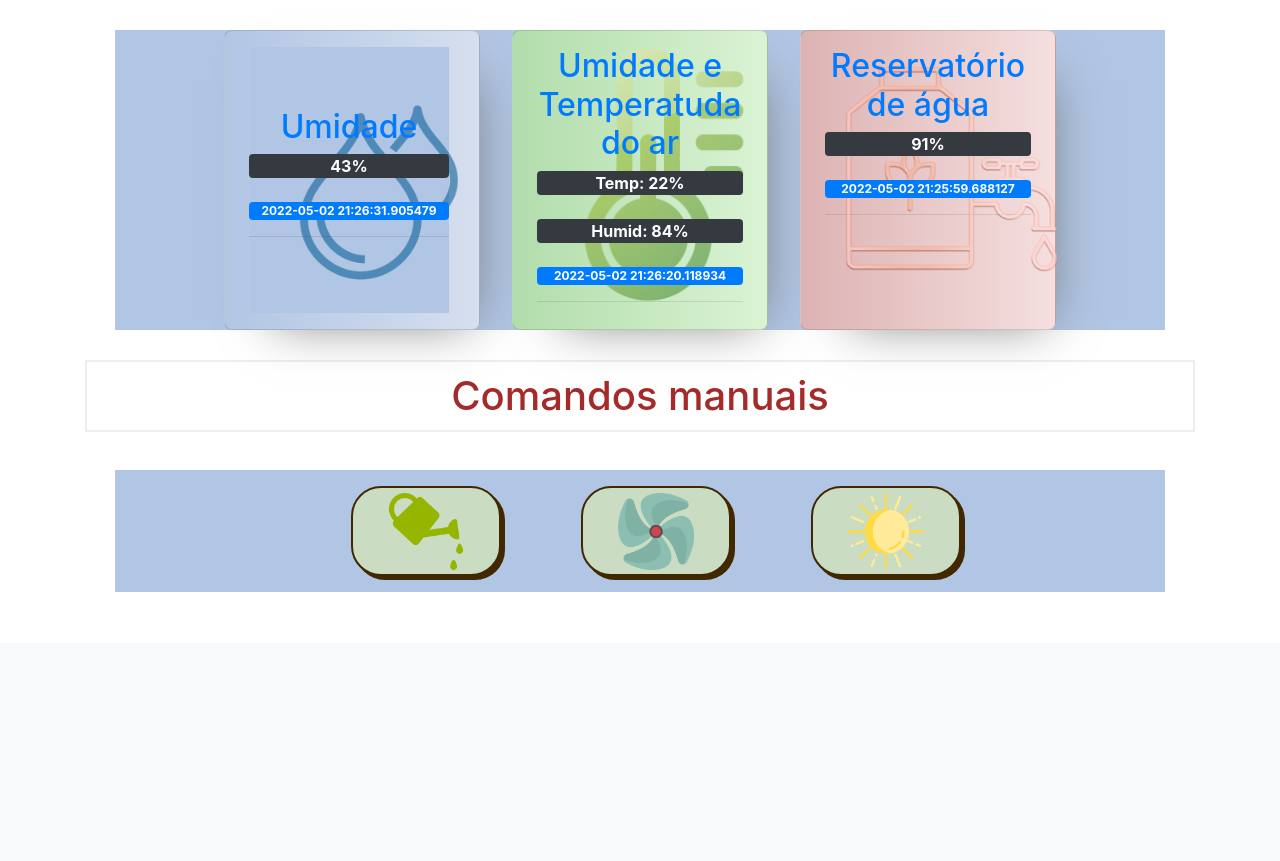
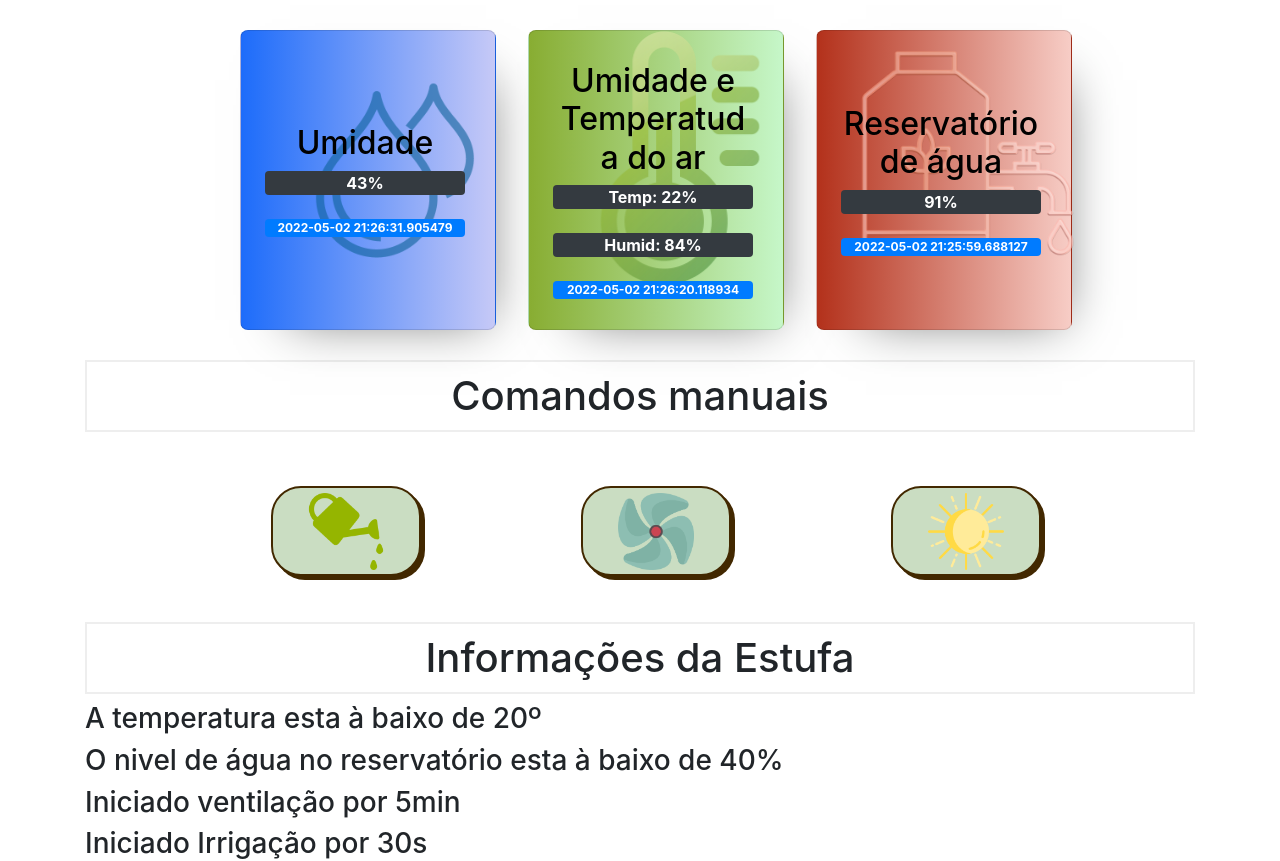
Before and after one commit to APBellan/TCC_EstufaIOT, a Flask app: page / in a window 1280 px wide. Shown: the part 157-1018 px from the top of the page. Before the commit the page ends 749 px from the top, so only its background shows below. Run offline with Flask 2, Linux system fonts and the light colour scheme; data comes from the database, SQL or seed files in the repository; both versions use the stored data as it was after the commit; some libraries are stand-ins or nearby versions.

Commit message:
Integração .py principal

```diff
--- a/app.py
+++ b/app.py
@@ -2,22 +2,28 @@ from flask import Flask, render_template, request, url_for, flash, redirect
 import sqlite3
 from werkzeug.exceptions import abort
 
+
 app = Flask(__name__)
 
+ ### Define a conexão com o banco de dados
+
 def get_db_connection():
-    conn = sqlite3.connect('EstufaDB.db')
-    conn.row_factory = sqlite3.Row
+    conw = None
+    connw = sqlite3.connect('EstufaDB.db')
+    connw.row_factory = sqlite3.Row
 
-    return conn
+    return connw
 
+ ### Apontamento de rotas
 @app.route('/')
 def index():
 
-    conn = get_db_connection()
-    posts_humid = conn.execute('SELECT * FROM humid ORDER BY ID DESC LIMIT 1').fetchall()
-    posts_dht11 = conn.execute('SELECT * FROM dht11 ORDER BY ID DESC LIMIT 1').fetchall()
-    posts_reserv = conn.execute('SELECT * FROM reserv ORDER BY ID DESC LIMIT 1').fetchall()
-    conn.close()
+    connw = get_db_connection()
+    posts_humid = connw.execute('SELECT * FROM humid ORDER BY ID DESC LIMIT 1').fetchall()
+    posts_dht11 = connw.execute('SELECT * FROM dht11 ORDER BY ID DESC LIMIT 1').fetchall()
+    posts_reserv = connw.execute('SELECT * FROM reserv ORDER BY ID DESC LIMIT 1').fetchall()
+    posts_log = connw.execute('SELECT * FROM log_estufa ORDER BY ID DESC LIMIT 5').fetchall()
+    connw.close()
 
     try:
         if request.args['teste'] == '1':
@@ -29,7 +35,7 @@ def index():
     except:
         pass
 
-    return render_template('index.html', posts_humid=posts_humid, posts_dht11=posts_dht11, posts_reserv=posts_reserv)
+    return render_template('index.html', posts_humid=posts_humid, posts_dht11=posts_dht11, posts_reserv=posts_reserv, posts_log=posts_log)
 
 @app.route('/humid')
 def post_humid():
@@ -46,40 +52,33 @@ def post_reserv():
     post_reserv = get_post_reserv()
     return render_template('reserv.html', post_reserv=post_reserv)
 
-@app.route('/push')
-def teste_push():
-    strprint = "DEU CERTOOOOOOOO _______________"
-    print(strprint)
-
-
-    return render_template('index.html')
-
-# def teste(str_teste):
-#     str_teste = str_teste
-#     print(str_teste)
-
+ ### Definições das funções WEB
 
 def get_post_humid():
-    conn = get_db_connection()
-    post_humid = conn.execute('SELECT * FROM humid ORDER BY ID DESC LIMIT 17').fetchall()
-    conn.close()
+    connw = get_db_connection()
+    post_humid = connw.execute('SELECT * FROM humid ORDER BY ID DESC LIMIT 17').fetchall()
+    connw.close()
     print(post_humid)
     if post_humid is None:
         abort(404)
     return post_humid
 
 def get_post_dht11():
-    conn = get_db_connection()
-    post_dht11 = conn.execute('SELECT * FROM dht11 ORDER BY ID DESC LIMIT 17').fetchall()
-    conn.close()
+    connw = get_db_connection()
+    post_dht11 = connw.execute('SELECT * FROM dht11 ORDER BY ID DESC LIMIT 17').fetchall()
+    connw.close()
     if post_dht11 is None:
         abort(404)
     return post_dht11
 
 def get_post_reserv():
-    conn = get_db_connection()
-    post_reserv = conn.execute('SELECT * FROM reserv ORDER BY ID DESC LIMIT 17').fetchall()
-    conn.close()
+    connw = get_db_connection()
+    post_reserv = connw.execute('SELECT * FROM reserv ORDER BY ID DESC LIMIT 17').fetchall()
+    connw.close()
     if post_reserv is None:
         abort(404)
     return post_reserv
+
+
+
+    #validar a inclusão de uma pagina para marcar o inicio do cultivo, para poder apresentar
--- a/static/css/style.css
+++ b/static/css/style.css
@@ -38,7 +38,7 @@ main.cards .card_div {
     display: flex;
     flex-direction: row;
     /* align-content: space-around; */
-    background-color: #b1c6e4;
+    /* background-color: #b1c6e4; */
 
     justify-content: center;
     align-items: center;
@@ -49,7 +49,7 @@ main.cards section.card {
     /* display: flex; */
     /* flex-direction: column; */
     /* align-items: center; */
-    padding: 1rem 1.5rem;
+    padding: 0rem 1.5rem;
     border-radius: 8px;
     max-width: 256px;
     min-width: 256px;
@@ -67,13 +67,15 @@ main.cards section.card a {
     opacity: 100%;
     position: relative;
     text-align: center;
+    color: #000000;
+
 }
 
 main.cards section.card div {
     display: flex;
     flex-direction: column;
     align-content: space-around;
-    background-color: #b1c6e4;
+    /* background-color: #b1c6e4; */
     text-align: center;
     justify-content: center;
     /* align-items: center; */
@@ -86,7 +88,6 @@ main.cards section.card span {
     opacity: 100%;
     position: relative;
     text-align: center;
-
 }
 
 main.cards section.card .badge.badge-dark {
@@ -95,19 +96,19 @@ main.cards section.card .badge.badge-dark {
 }
 
 main.cards section.card.humid {
-    background: linear-gradient(to right, #b1c6e4, #d6dfee);
+    background: linear-gradient(to right, #1D6CFA, #c6c9f7);
 }
 main.cards section.card.dht11 {
-    background: linear-gradient(to right, #b2ddac, #daf3d4);
+    background: linear-gradient(to right, #88AD32, #c6f7c9);
 }
 main.cards section.card.reserv {
-    background: linear-gradient(to right, #ddb3b3, #f5dfdf);
+    background: linear-gradient(to right, #B3311B, #F7CDC6);
 }
 
 
-main.cards section.card:first-child {
+/* main.cards section.card:first-child {
     margin-left: 0px;
-}
+} */
 
 main.cards section.card .icon {
     width: 64px;
@@ -145,7 +146,7 @@ main.teste section.button {
     /* display: flex;
     flex-direction: row; */
     /* align-items: center; */
-    padding: 1rem 1.5rem;
+    padding: 1rem 4rem;
     border-radius: 8px;
 
     margin-left: 32px;
@@ -158,7 +159,7 @@ main.teste .card_button {
     display: flex;
     flex-direction: row;
     /* align-content: space-around; */
-    background-color: #b1c6e4;
+    /* background-color: #b1c6e4; */
 
     justify-content: center;
     align-items: center;
@@ -166,13 +167,13 @@ main.teste .card_button {
 
 }
 
-.center{
+/* .center{
     display: flex;
     flex-wrap: wrap;
     max-width: 1100px;
     margin: 0 auto;
     padding: 0 2%;
-}
+} */
 
 
 
--- a/templates/base.html
+++ b/templates/base.html
@@ -8,6 +8,10 @@
 
     <!-- Bootstrap CSS -->
     <link rel="stylesheet" href="https://stackpath.bootstrapcdn.com/bootstrap/4.3.1/css/bootstrap.min.css" integrity="sha384-ggOyR0iXCbMQv3Xipma34MD+dH/1fQ784/j6cY/iJTQUOhcWr7x9JvoRxT2MZw1T" crossorigin="anonymous">
+
+    <link rel="stylesheet" href="https://maxcdn.bootstrapcdn.com/bootstrap/4.0.0/css/bootstrap.min.css" integrity="sha384-Gn5384xqQ1aoWXA+058RXPxPg6fy4IWvTNh0E263XmFcJlSAwiGgFAW/dAiS6JXm" crossorigin="anonymous">
+
+    <script src="https://code.jquery.com/jquery-3.2.1.slim.min.js" integrity="sha384-KJ3o2DKtIkvYIK3UENzmM7KCkRr/rE9/Qpg6aAZGJwFDMVNA/GpGFF93hXpG5KkN" crossorigin="anonymous"></script> <script src="https://cdnjs.cloudflare.com/ajax/libs/popper.js/1.12.9/umd/popper.min.js" integrity="sha384-ApNbgh9B+Y1QKtv3Rn7W3mgPxhU9K/ScQsAP7hUibX39j7fakFPskvXusvfa0b4Q" crossorigin="anonymous"></script> <script src="https://maxcdn.bootstrapcdn.com/bootstrap/4.0.0/js/bootstrap.min.js" integrity="sha384-JZR6Spejh4U02d8jOt6vLEHfe/JQGiRRSQQxSfFWpi1MquVdAyjUar5+76PVCmYl" crossorigin="anonymous"></script>
 
     <title>{% block title %} {% endblock %}</title>
 </head>
--- a/templates/index.html
+++ b/templates/index.html
@@ -6,18 +6,18 @@
     <main class="cards">
         <div class="card_div">
         <section class="card humid">
+
+            <img src="{{ url_for('static', filename= 'img/gotas.png') }}" alt="Humidade da Terra">
             <div>
-            <img src="{{ url_for('static', filename= 'img/gotas.png') }}" alt="Humidade da Terra">
-
             {% for post in posts_humid %}
             <a href="{{ url_for('post_humid') }}">
                 <h2>Umidade</h2>
             </a>
 
-            <span  class="badge badge-dark">{{ post['humid'] }}%</span><br>
+            <span class="badge badge-dark">{{ post['humid'] }}%</span><br>
             <span class="badge badge-primary">{{ post['datahumid'] }}</span>
 
-            <hr>
+
             {% endfor %}
             </div>
         </section>
@@ -26,43 +26,45 @@
 
             <img src="{{ url_for('static', filename= 'img/temphumid.png') }}" alt="Humidade e Temperatuda do AR">
 
-
+            <div class="car">
             {% for post in posts_dht11 %}
             <a href="{{ url_for('post_dht11') }}">
                 <h2>Umidade e Temperatuda do ar</h2>
             </a>
 
-            <span  class="badge badge-dark">Temp: {{ post['temp'] }}%</span><br>
-            <span  class="badge badge-dark">Humid: {{ post['humid'] }}%</span><br>
+            <span class="badge badge-dark">Temp: {{ post['temp'] }}%</span><br>
+            <span class="badge badge-dark">Humid: {{ post['humid'] }}%</span><br>
 
             <span class="badge badge-primary">{{ post['datadht11'] }}</span>
 
-            <hr>
+
             {% endfor %}
-
+            </div>
         </section>
         <section class="card reserv">
 
             <img src="{{ url_for('static', filename= 'img/reserv.png') }}" alt="Reservatório de água">
-
+            <div class="car">
             {% for post in posts_reserv %}
             <a href="{{ url_for('post_reserv') }}">
             <h2>Reservatório de água</h2>
             </a>
-            <span  class="badge badge-dark">{{ post['reserv'] }}%</span><br>
+            <span class="badge badge-dark">{{ post['reserv'] }}%</span><br>
             <span class="badge badge-primary">{{ post['datareserv'] }}</span>
 
-            <hr>
+
             {% endfor %}
+            </div>
+        </section>
+        </div class="car">
+    </main>
 
-        </section>
-        </div>
-    </main>
+
     <div><h1>Comandos manuais</h1></div>
     <main class="teste">
         <div class="card_button">
         <section class="button">
-                <a href="{{ url_for('index', teste='1') }}"><button class="button-74" role="button"><img src="{{ url_for('static', filename= 'img/irrig_button.png') }}" alt="Reservatório de água"> </button></a>
+                <button type="button" class="button-74" role="button" data-toggle="modal" data-target="#exampleModal"><img src="{{ url_for('static', filename= 'img/irrig_button.png') }}" alt="Reservatório de água"> </button>
         </section>
         <section class="button">
                 <a href="{{ url_for('index', teste='2') }}"><button class="button-74" role="button"><img src="{{ url_for('static', filename= 'img/fan_button.png') }}" alt="Reservatório de água"> </button></a>
@@ -73,7 +75,32 @@
         </section>
         </div>
     </main>
+    <main>
+        <div><h1> Informações da Estufa</h1></div>
+        {% for post in posts_log %}
+        <h3> {{ post['post_log'] }}  </h3>
+        {% endfor %}
+    </main>
 
-
+<!-- Modal -->
+<div class="modal fade" id="exampleModal" tabindex="-1" role="dialog" aria-labelledby="exampleModalLabel" aria-hidden="true">
+    <div class="modal-dialog" role="document">
+     <div class="modal-content">
+       <div class="modal-header">
+         <h5 class="modal-title" id="exampleModalLabel">Irrigação manual</h5>
+         <button type="button" class="close" data-dismiss="modal" aria-label="Close">
+           <span aria-hidden="true">&times;</span>
+         </button>
+       </div>
+       <div class="modal-body">
+         Você tem certeza que deseja iniciar a irrigação por 30 segundos?
+       </div>
+       <div class="modal-footer">
+         <button type="button" class="btn btn-secondary" data-dismiss="modal">Fechar</button>
+         <a href="{{ url_for('index', teste='1') }}"><button type="button" class="btn btn-primary">Confirmar</button></a>
+       </div>
+     </div>
+   </div>
+ </div>
 
 {% endblock %}
```
Also changed, not shown: main_novo.py (+126 -33 lines), EstufaDB.db.
